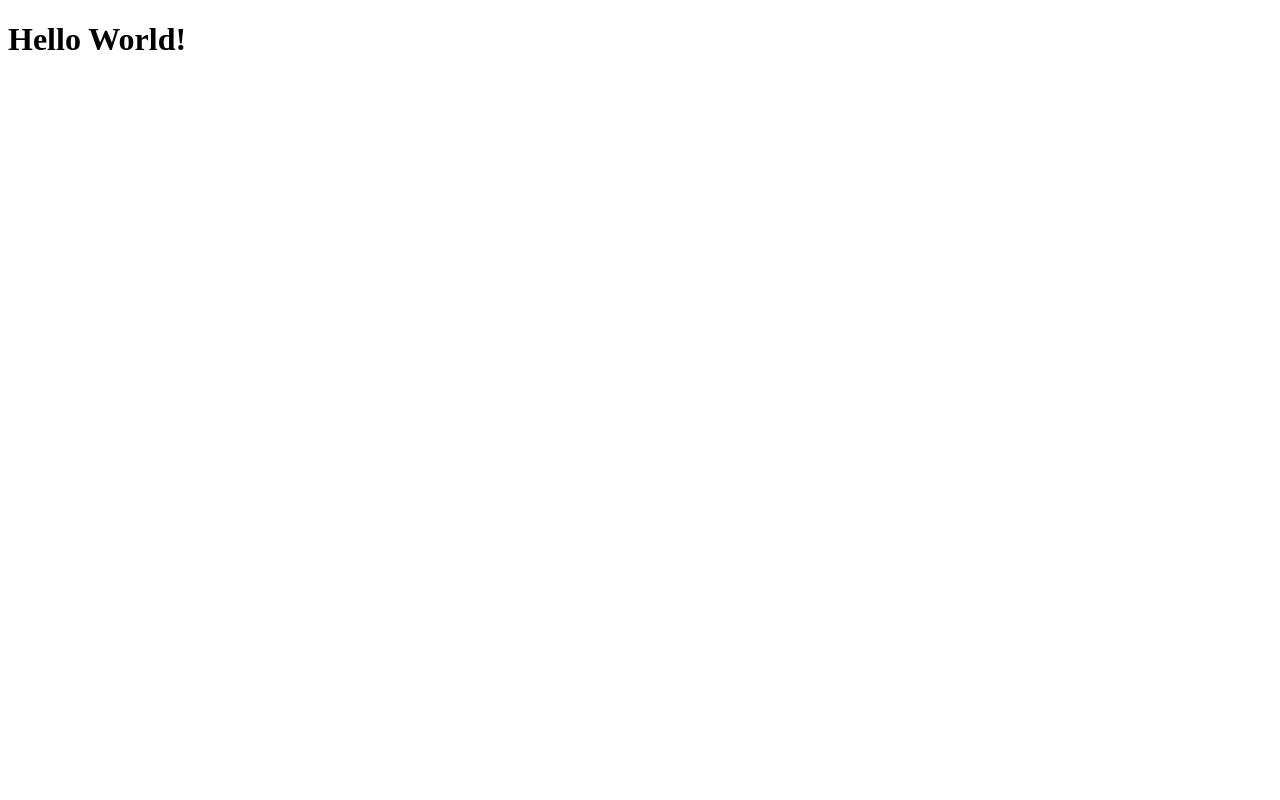
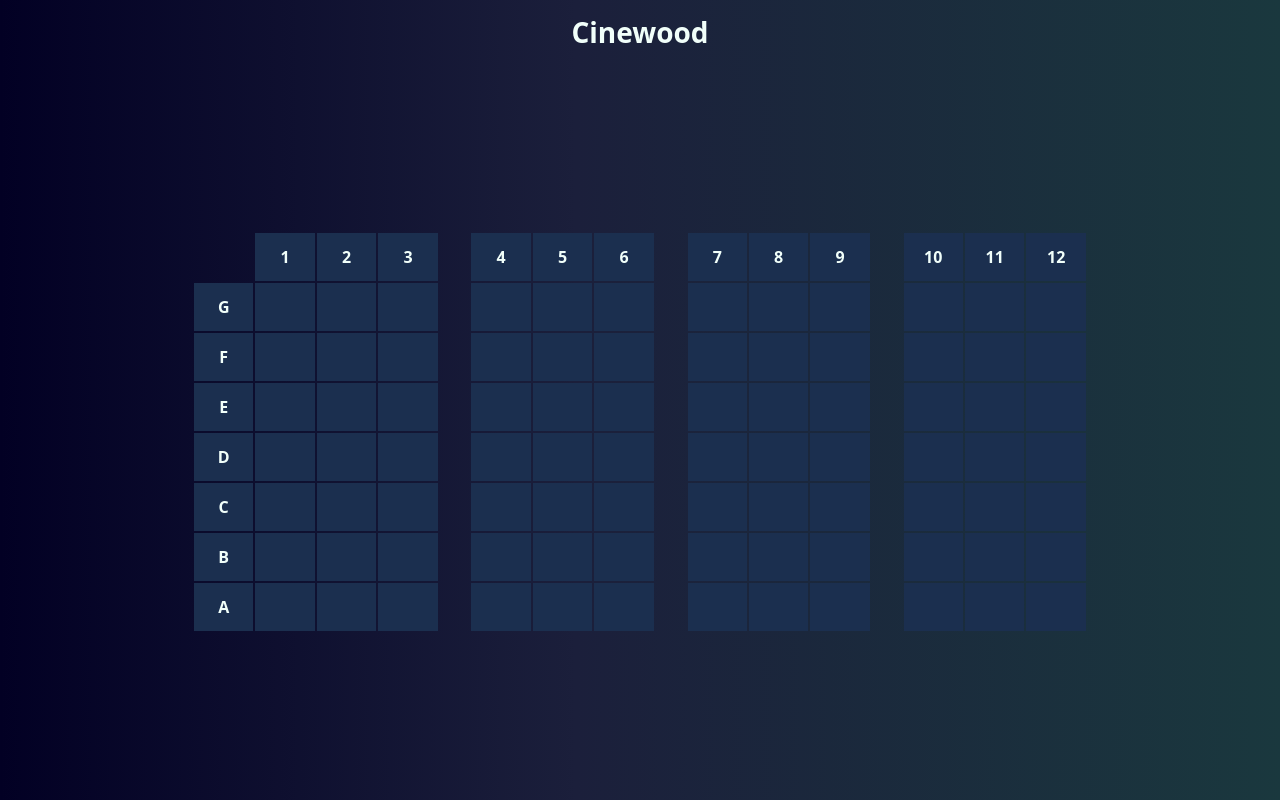
Before and after one commit to DanielAraldiEDU/cinewood, a plain HTML site: page src/pages/seats.html in a window 1280 px wide. Drawn offline with Linux system fonts and the light colour scheme.

Commit message:
feat: add structure, styles to seats page

```diff
--- a/public/styles.css
+++ b/public/styles.css
@@ -236,6 +236,7 @@
   font-size: 1rem;
   font-weight: 600;
   text-decoration: none;
+
   color: #f1fffa;
 }
 
--- /dev/null
+++ b/src/pages/seats.css
@@ -0,0 +1,60 @@
+body {
+  display: flex;
+  flex-direction: column;
+}
+
+.container {
+  flex: 1;
+  display: flex;
+  flex-direction: column;
+
+  justify-content: center;
+  align-items: center;
+}
+
+table {
+  width: 70%;
+  height: auto;
+}
+
+table thead tr td,
+table tbody tr td {
+  width: 1.5rem;
+  height: 3rem;
+
+  font-size: 1rem;
+  font-weight: 600;
+
+  color: #f1fffa;
+
+  text-align: center;
+
+  background-color: #1b2f4f;
+}
+
+table thead tr td:first-child,
+table thead tr td:nth-child(5),
+table thead tr td:nth-child(9),
+table thead tr td:nth-child(13),
+table tbody tr td:nth-child(5),
+table tbody tr td:nth-child(9),
+table tbody tr td:nth-child(13) {
+  width: 0.75rem;
+  height: 1.5rem;
+
+  background-color: transparent;
+}
+
+.pointer {
+  cursor: pointer;
+}
+
+.pointer:hover {
+  filter: brightness(0.9);
+
+  transition: all 0.25s ease-out;
+}
+
+.reserved {
+  background-color: #ff4f89;
+}
--- a/src/pages/seats.html
+++ b/src/pages/seats.html
@@ -4,8 +4,174 @@
     <meta charset="UTF-8" />
     <meta name="viewport" content="width=device-width, initial-scale=1.0" />
     <title>Cinewood - Assentos</title>
+    <link rel="stylesheet" href="./../styles/global.css" />
+    <link rel="stylesheet" href="./seats.css" />
   </head>
   <body>
-    <h1>Hello World!</h1>
+    <header>
+      <h1>Cinewood</h1>
+    </header>
+
+    <main class="container">
+      <table>
+        <thead>
+          <tr>
+            <td></td>
+            <td>1</td>
+            <td>2</td>
+            <td>3</td>
+            <td></td>
+            <td>4</td>
+            <td>5</td>
+            <td>6</td>
+            <td></td>
+            <td>7</td>
+            <td>8</td>
+            <td>9</td>
+            <td></td>
+            <td>10</td>
+            <td>11</td>
+            <td>12</td>
+          </tr>
+        </thead>
+
+        <tbody>
+          <tr>
+            <td>G</td>
+            <td class="pointer" data-id="G1"></td>
+            <td class="pointer" data-id="G2"></td>
+            <td class="pointer" data-id="G3"></td>
+            <td></td>
+            <td class="pointer" data-id="G4"></td>
+            <td class="pointer" data-id="G5"></td>
+            <td class="pointer" data-id="G6"></td>
+            <td></td>
+            <td class="pointer" data-id="G7"></td>
+            <td class="pointer" data-id="G8"></td>
+            <td class="pointer" data-id="G9"></td>
+            <td></td>
+            <td class="pointer" data-id="G10"></td>
+            <td class="pointer" data-id="G11"></td>
+            <td class="pointer" data-id="G12"></td>
+          </tr>
+
+          <tr>
+            <td>F</td>
+            <td class="pointer" data-id="F1"></td>
+            <td class="pointer" data-id="F2"></td>
+            <td class="pointer" data-id="F3"></td>
+            <td></td>
+            <td class="pointer" data-id="F4"></td>
+            <td class="pointer" data-id="F5"></td>
+            <td class="pointer" data-id="F6"></td>
+            <td></td>
+            <td class="pointer" data-id="F7"></td>
+            <td class="pointer" data-id="F8"></td>
+            <td class="pointer" data-id="F9"></td>
+            <td></td>
+            <td class="pointer" data-id="F10"></td>
+            <td class="pointer" data-id="F11"></td>
+            <td class="pointer" data-id="F12"></td>
+          </tr>
+
+          <tr>
+            <td>E</td>
+            <td class="pointer" data-id="E1"></td>
+            <td class="pointer" data-id="E2"></td>
+            <td class="pointer" data-id="E3"></td>
+            <td></td>
+            <td class="pointer" data-id="E4"></td>
+            <td class="pointer" data-id="E5"></td>
+            <td class="pointer" data-id="E6"></td>
+            <td></td>
+            <td class="pointer" data-id="E7"></td>
+            <td class="pointer" data-id="E8"></td>
+            <td class="pointer" data-id="E9"></td>
+            <td></td>
+            <td class="pointer" data-id="E10"></td>
+            <td class="pointer" data-id="E11"></td>
+            <td class="pointer" data-id="E12"></td>
+          </tr>
+
+          <tr>
+            <td>D</td>
+            <td class="pointer" data-id="D1"></td>
+            <td class="pointer" data-id="D2"></td>
+            <td class="pointer" data-id="D3"></td>
+            <td></td>
+            <td class="pointer" data-id="D4"></td>
+            <td class="pointer" data-id="D5"></td>
+            <td class="pointer" data-id="D6"></td>
+            <td></td>
+            <td class="pointer" data-id="D7"></td>
+            <td class="pointer" data-id="D8"></td>
+            <td class="pointer" data-id="D9"></td>
+            <td></td>
+            <td class="pointer" data-id="D10"></td>
+            <td class="pointer" data-id="D11"></td>
+            <td class="pointer" data-id="D12"></td>
+          </tr>
+
+          <tr>
+            <td>C</td>
+            <td class="pointer" data-id="C1"></td>
+            <td class="pointer" data-id="C2"></td>
+            <td class="pointer" data-id="C3"></td>
+            <td></td>
+            <td class="pointer" data-id="C4"></td>
+            <td class="pointer" data-id="C5"></td>
+            <td class="pointer" data-id="C6"></td>
+            <td></td>
+            <td class="pointer" data-id="C7"></td>
+            <td class="pointer" data-id="C8"></td>
+            <td class="pointer" data-id="C9"></td>
+            <td></td>
+            <td class="pointer" data-id="C10"></td>
+            <td class="pointer" data-id="C11"></td>
+            <td class="pointer" data-id="C12"></td>
+          </tr>
+
+          <tr>
+            <td>B</td>
+            <td class="pointer" data-id="B1"></td>
+            <td class="pointer" data-id="B2"></td>
+            <td class="pointer" data-id="B3"></td>
+            <td></td>
+            <td class="pointer" data-id="B4"></td>
+            <td class="pointer" data-id="B5"></td>
+            <td class="pointer" data-id="B6"></td>
+            <td></td>
+            <td class="pointer" data-id="B7"></td>
+            <td class="pointer" data-id="B8"></td>
+            <td class="pointer" data-id="B9"></td>
+            <td></td>
+            <td class="pointer" data-id="B10"></td>
+            <td class="pointer" data-id="B11"></td>
+            <td class="pointer" data-id="B12"></td>
+          </tr>
+
+          <tr>
+            <td>A</td>
+            <td class="pointer" data-id="A1"></td>
+            <td class="pointer" data-id="A2"></td>
+            <td class="pointer" data-id="A3"></td>
+            <td></td>
+            <td class="pointer" data-id="A4"></td>
+            <td class="pointer" data-id="A5"></td>
+            <td class="pointer" data-id="A6"></td>
+            <td></td>
+            <td class="pointer" data-id="A7"></td>
+            <td class="pointer" data-id="A8"></td>
+            <td class="pointer" data-id="A9"></td>
+            <td></td>
+            <td class="pointer" data-id="A10"></td>
+            <td class="pointer" data-id="A11"></td>
+            <td class="pointer" data-id="A12"></td>
+          </tr>
+        </tbody>
+      </table>
+    </main>
+
+    <script src="./seats.js" type="text/javascript"></script>
   </body>
 </html>
--- /dev/null
+++ b/src/pages/seats.js
@@ -0,0 +1,53 @@
+const allSeats = document.querySelectorAll('.pointer');
+
+let reservedLocals = null;
+let userSelectedLocal = false;
+
+function getMovie() {
+  const movie = sessionStorage.getItem('movie');
+  if (movie) return JSON.parse(movie);
+  else return null;
+}
+
+function getReservedLocals() {
+  const reserves = sessionStorage.getItem('reservedLocals');
+  if (reserves) reservedLocals = JSON.parse(reserves);
+  else reservedLocals = null;
+}
+
+function handleReservedLocal(seat) {
+  const seatId = seat.dataset.id;
+
+  if (reservedLocals) {
+    for (let index = 0; index < reservedLocals.length; index++) {
+      if (reservedLocals.id === seatId) return;
+    }
+  }
+
+  const isReserved = seat.classList.contains('reserved');
+  if (isReserved) seat.classList.remove('reserved');
+  else seat.classList.add('reserved');
+
+  if (isReserved) {
+    const reserves = sessionStorage.getItem('reservedLocals');
+    const reservesAsJson = JSON.parse(reserves);
+    const onlyReserved = reservesAsJson.filter(({ id }) => id !== seatId);
+    sessionStorage.setItem('reservedLocals', JSON.stringify(onlyReserved));
+  } else {
+    const reserves = reservedLocals
+      ? [...reservedLocals, { id: seatId }]
+      : [{ id: seatId }];
+
+    sessionStorage.setItem('reservedLocals', JSON.stringify(reserves));
+  }
+}
+
+getReservedLocals();
+
+allSeats.forEach(seat => {
+  seat.addEventListener('click', () => {
+    getReservedLocals();
+
+    handleReservedLocal(seat);
+  });
+});
```
